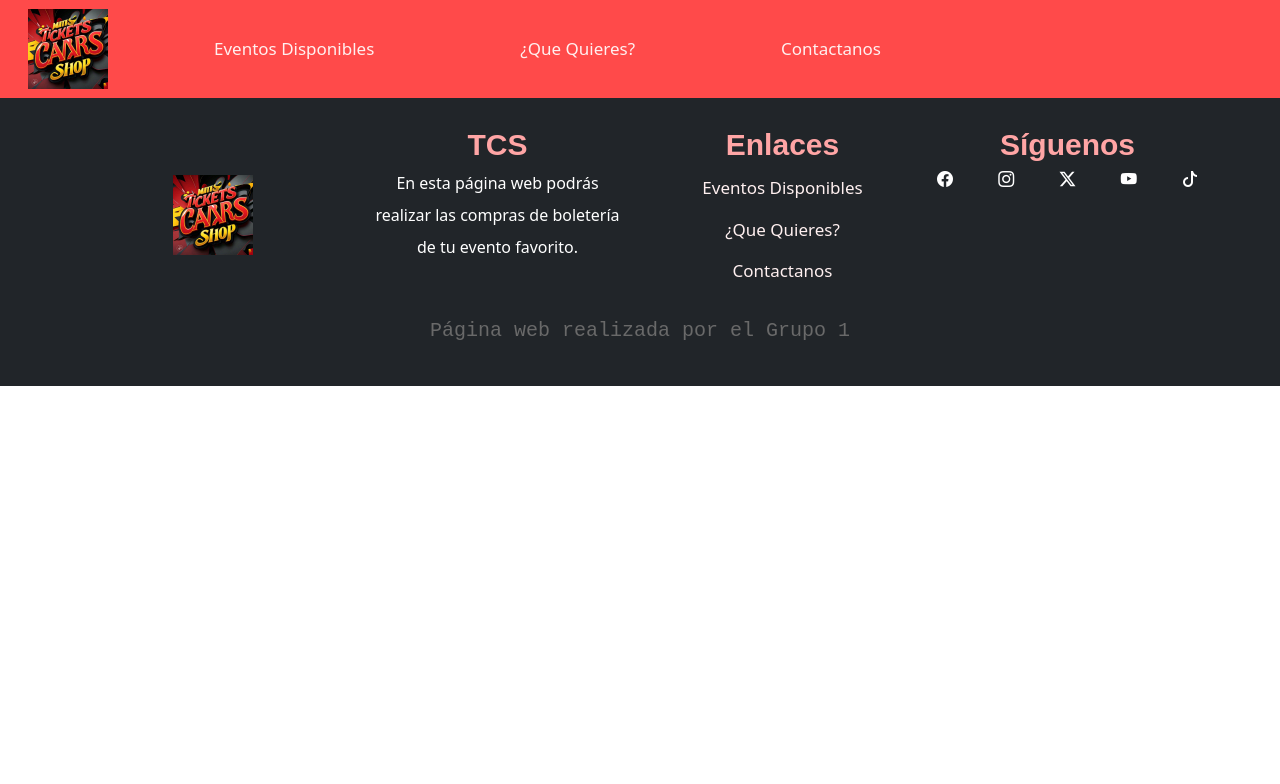
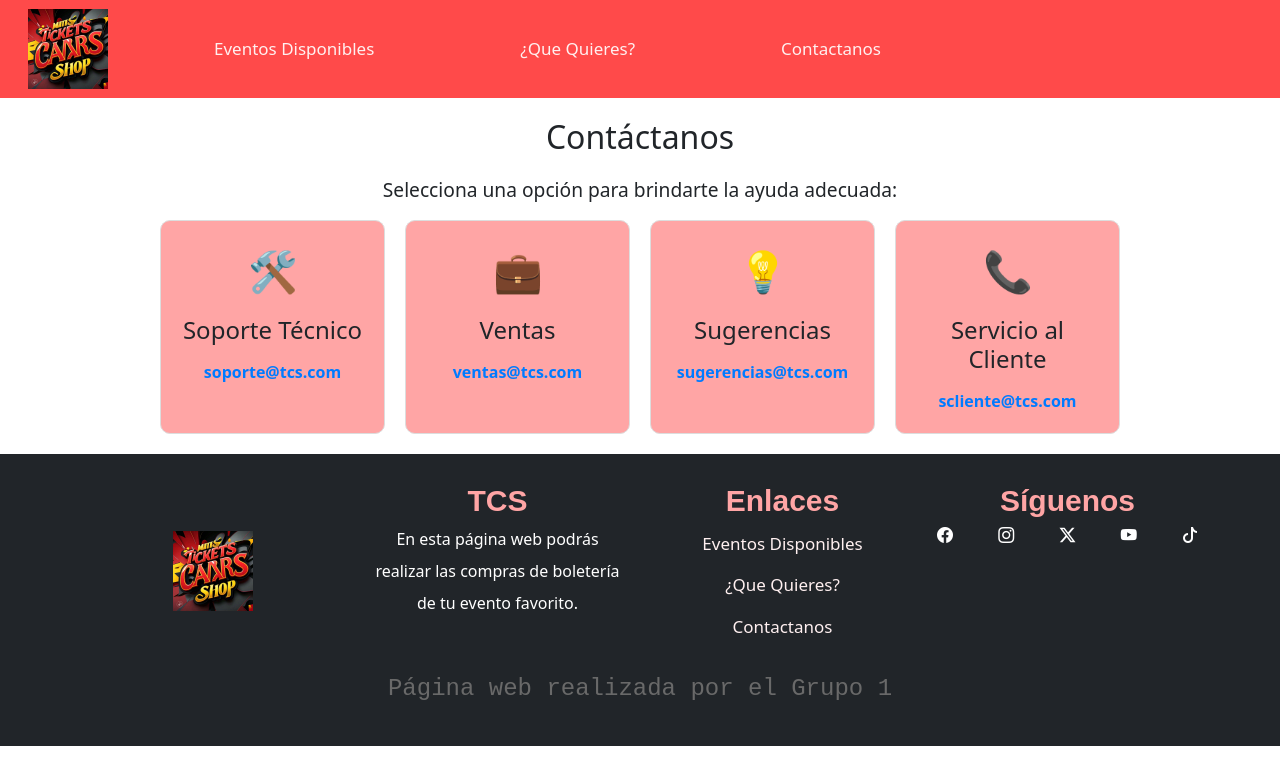
Before and after one commit to crojasp1/proyecto_tcs, a React (Create React App) app in the folder front-react/tcs/: page /Contactanos in a window 1280 px wide. Shown: the top 784 px of the page. Built offline with nearby package versions, Linux system fonts and the light colour scheme.

Commit message:
Se realizo el apartado de "Contactanos"

```diff
--- /dev/null
+++ b/front-react/tcs/src/components/Main4.js
@@ -0,0 +1,53 @@
+import React from "react";
+import '../styles/Main4.css';
+
+const Contactanos = () => {
+    const opcionesContacto = [
+        {
+            title: 'Soporte Técnico',
+            desc: '¿Tienes problemas técnicos? Contáctanos para poder brindarte la ayuda que necesitas.',
+            icon: '🛠️',
+            email: 'soporte@tcs.com'
+        },
+        {
+            title: 'Ventas',
+            desc: 'Consulta acerca de nuestros productos y servicios o haz seguimiento de tus compras realizadas.',
+            icon: '💼',
+            email: 'ventas@tcs.com'
+        },
+        {
+            title: 'Sugerencias',
+            desc: 'Nos encantaría saber cómo podemos mejorar. Tu opinión es muy importante para nosotros. Envía tus ideas o comentarios.',
+            icon: '💡',
+            email: 'sugerencias@tcs.com'
+        },
+        {
+            title: 'Servicio al Cliente',
+            desc: 'Contáctanos para cualquier duda sobre envíos, devoluciones o servicios postventa.',
+            icon: '📞',
+            email: 'scliente@tcs.com'
+        }
+    ];
+
+    return (
+        <div className="contact-us-container">
+            <h2>Contáctanos</h2>
+            <p>Selecciona una opción para brindarte la ayuda adecuada:</p>
+
+            <div className="contact-grid">
+                {opcionesContacto.map((option, index) => (
+                    <div key = {index} className="contact-card">
+                        <div className="contact-icon">{option.icon}</div>
+                        <h3>{option.title}</h3>
+                        <p>{option.description}</p>
+                        <a href={`mailto:${option.email}`} className="contact-email">
+                            {option.email}
+                        </a>
+                    </div>
+                ))}
+            </div>
+        </div>
+    );
+};
+
+export default Contactanos;
--- a/front-react/tcs/src/components/Tag.js
+++ b/front-react/tcs/src/components/Tag.js
@@ -1,6 +1,6 @@
 import React from 'react'
 import PropTypes from 'prop-types'
-import '../styles/tags.css'
+import '../styles/Tags.css'
 
 function Tag({title, image, text, url}) {
   return (
--- a/front-react/tcs/src/pages/Contactanos.js
+++ b/front-react/tcs/src/pages/Contactanos.js
@@ -1,11 +1,13 @@
 import React from 'react'
 import Header from "../components/Header"
 import Footer from '../components/Footer';
+import Main4 from '../components/Main4';
 
 function Contactanos() {
   return (
     <div className='Contactanos'>
      <Header/>
+     <Main4/>
      <Footer/>
     </div>
   )
--- /dev/null
+++ b/front-react/tcs/src/styles/Main4.css
@@ -0,0 +1,60 @@
+.contact-us-container {
+    width: 100%;
+    max-width: 1000px;
+    margin: 0 auto;
+    text-align: center;
+    padding: 20px;
+}
+
+h2 {
+    margin-bottom: 20px;
+    font-size: 2em;
+}
+
+p {
+    font-size: 1.2em;
+    margin-bottom: 30px;
+}
+
+.contact-grid {
+    display: grid;
+    grid-template-columns: repeat(auto-fit, minmax(200px, 1fr));
+    gap: 20px;
+}
+
+.contact-card {
+    padding: 20px;
+    background-color: rgb(255, 165, 165) !important;
+    border: 1px solid #ddd;
+    border-radius: 10px;
+    transition: transform 0.2s ease-in-out, box-shadow 0.2s ease-in-out;
+}
+
+.contact-card:hover {
+    transform: translateY(-5px);
+    box-shadow: 0 4px 8px rgba(0, 0, 0, 0.1);
+}
+
+.contact-icon {
+    font-size: 2.5rem;
+    margin-bottom: 15px;
+}
+
+h3{
+    margin-bottom: 10px;
+    font-size: 1.5em;
+}
+
+p{
+    margin-bottom: 15px;
+}
+
+.contact-email {
+    color: #007bff;
+    text-decoration: none;
+    font-weight: bold;
+}
+
+.contact-email:hover {
+    text-decoration: underline;
+}
```
